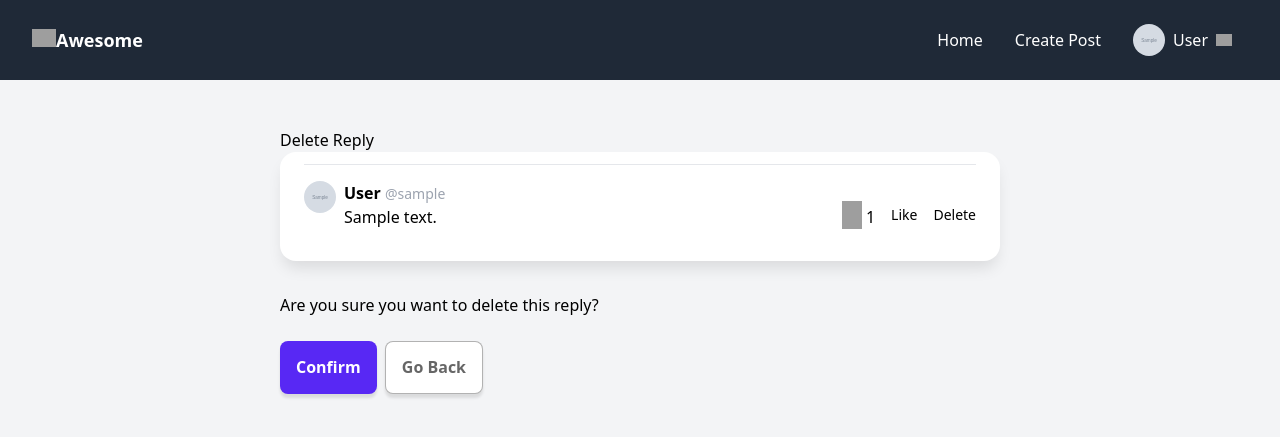
After one commit to dino-source/awesome, a Django app: page /reply/delete/1 in a window 1280 px wide. The commit adds this page. Shown: the top 437 px of the page. Run offline with Django 5.2, Linux system fonts and the light colour scheme; a user stored in the database is signed in; tables that the repository leaves empty hold one stand-in row (values such as "Sample post"); grey boxes marked "Sample" are stand-in pictures; some libraries are stand-ins or nearby versions; grey boxes are pictures that could not be loaded.

Commit message:
Add 'Delete Reply' functionality

```diff
--- a/a_core/urls.py
+++ b/a_core/urls.py
@@ -1,20 +1,3 @@
-"""
-URL configuration for a_core project.
-
-The `urlpatterns` list routes URLs to views. For more information please see:
-    https://docs.djangoproject.com/en/5.2/topics/http/urls/
-Examples:
-Function views
-    1. Add an import:  from my_app import views
-    2. Add a URL to urlpatterns:  path('', views.home, name='home')
-Class-based views
-    1. Add an import:  from other_app.views import Home
-    2. Add a URL to urlpatterns:  path('', Home.as_view(), name='home')
-Including another URLconf
-    1. Import the include() function: from django.urls import include, path
-    2. Add a URL to urlpatterns:  path('blog/', include('blog.urls'))
-"""
-
 from django.conf import settings
 from django.conf.urls.static import static
 from django.contrib import admin
@@ -28,6 +11,7 @@ from a_posts.views import (
     comment_sent,
     comment_delete_view,
     reply_sent,
+    reply_delete_view,
 )
 from a_users.views import (
     profile_delete_view,
@@ -53,6 +37,7 @@ urlpatterns = [
     path("commentsent/<pk>", comment_sent, name="comment-sent"),
     path("comment/delete/<pk>", comment_delete_view, name="comment-delete"),
     path("reply-sent/<pk>", reply_sent, name="reply-sent"),
+    path("reply/delete/<pk>", reply_delete_view, name="reply-delete"),
 ]
 
 urlpatterns += static(settings.MEDIA_URL, document_root=settings.MEDIA_ROOT)
--- a/a_posts/views.py
+++ b/a_posts/views.py
@@ -15,6 +15,7 @@ from .models import (
     Post,
     Tag,
     Comment,
+    Reply,
 )
 from .forms import (
     CommentCreateForm,
@@ -160,3 +161,15 @@ def comment_delete_view(request, pk):
         return redirect("post", post.parent_post.id)
 
     return render(request, "a_posts/comment_delete.html", {"comment": post})
+
+
+@login_required
+def reply_delete_view(request, pk):
+    reply = get_object_or_404(Reply, id=pk, author=request.user)
+
+    if request.method == "POST":
+        reply.delete()
+        messages.success(request, "Reply deleted")
+        return redirect("post", reply.parent_comment.parent_post.id)
+
+    return render(request, "a_posts/reply_delete.html", {"reply": reply})
--- a/templates/a_posts/reply.html
+++ b/templates/a_posts/reply.html
@@ -21,4 +21,12 @@
             <div class="mr-3">{{ reply.body }}</div>
         </div>
     </div>
+    <div class="flex item-center gap-4 [&>a:hover]:underline">
+        <div class="flex item-center gap-1">
+            <img class="w-5 -mt-1" src="{% static 'images/fireheart.svg' %}">
+            1
+        </div>
+        <a href="">Like</a>
+        <a href="{% url 'reply-delete' reply.id %}">Delete</a>
+    </div>
 </reply>
--- /dev/null
+++ b/templates/a_posts/reply_delete.html
@@ -0,0 +1,21 @@
+{% extends 'layouts/b.html' %}
+
+{% block content %}
+
+<h1>Delete Reply</h1>
+
+<div class=" card px-6 pt-3 text-md mb-6 [&>*>*>a]:text-sm">
+
+    {% include 'a_posts/reply.html' %}
+
+</div>
+
+<p class="mb-6">Are you sure you want to delete this reply?</p>
+
+<form method='POST'>
+    {% csrf_token %}
+    <button type="submit">Confirm</button>
+    <a class="button secondaryAction ml-1" href="{{ request.META.HTTP_REFERER }}">Go Back</a>
+</form>
+
+{% endblock %}
```
